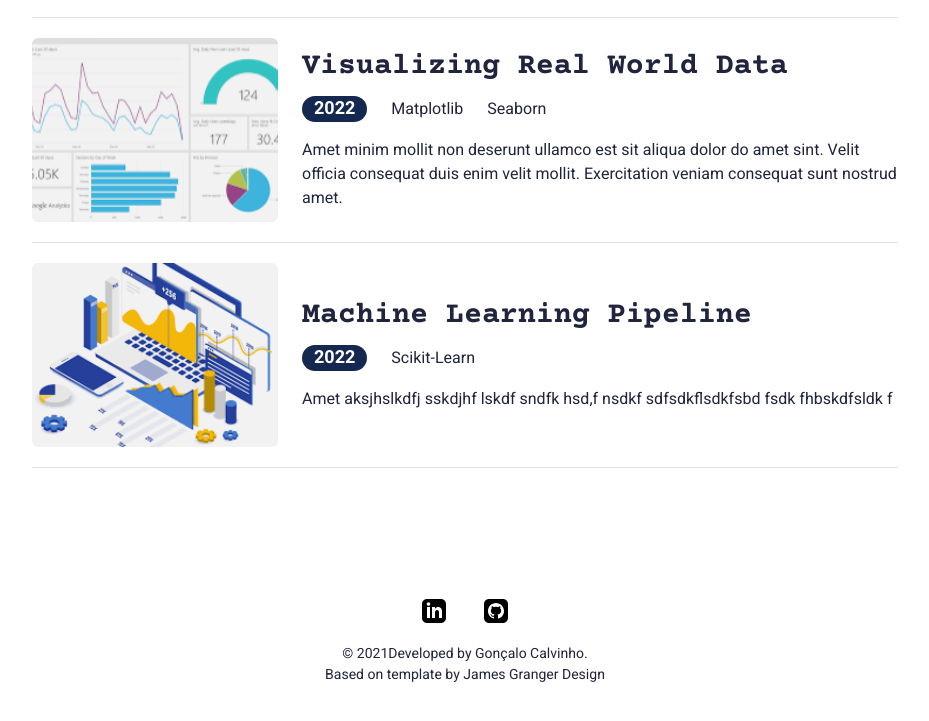
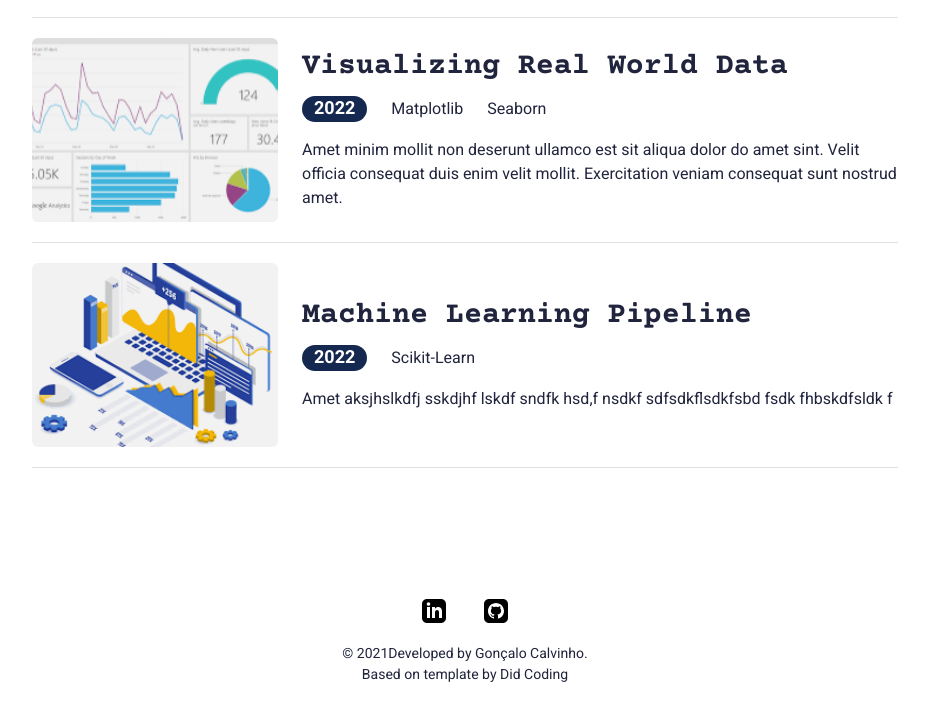
Before and after one commit to calvinhus/resume, a plain HTML site: page index.html in a window 1280 px wide. Shown: the part 1521-2242 px from the top of the page, without its empty margins (175-1104 px from the left). Drawn offline with nearby package versions, Linux system fonts and the light colour scheme.

Commit message:
Updated README

```diff
--- a/index.html
+++ b/index.html
@@ -334,7 +334,8 @@ Start Footer
           <p>©
             <script>document.write(new Date().getFullYear());</script>Developed by Gonçalo Calvinho.
           </p>
-          <p>Based on template by <a href="https://jamesgrangerdesign.co.uk/" target="_blank">James Granger Design</a>
+          <p>Based on template by <a href="https://github.com/bobby-didcoding/didcoding_resume_template"
+              target="_blank">Did Coding</a>
           </p>
         </div>
       </div>
```
Also changed, not shown: 1 other file.
